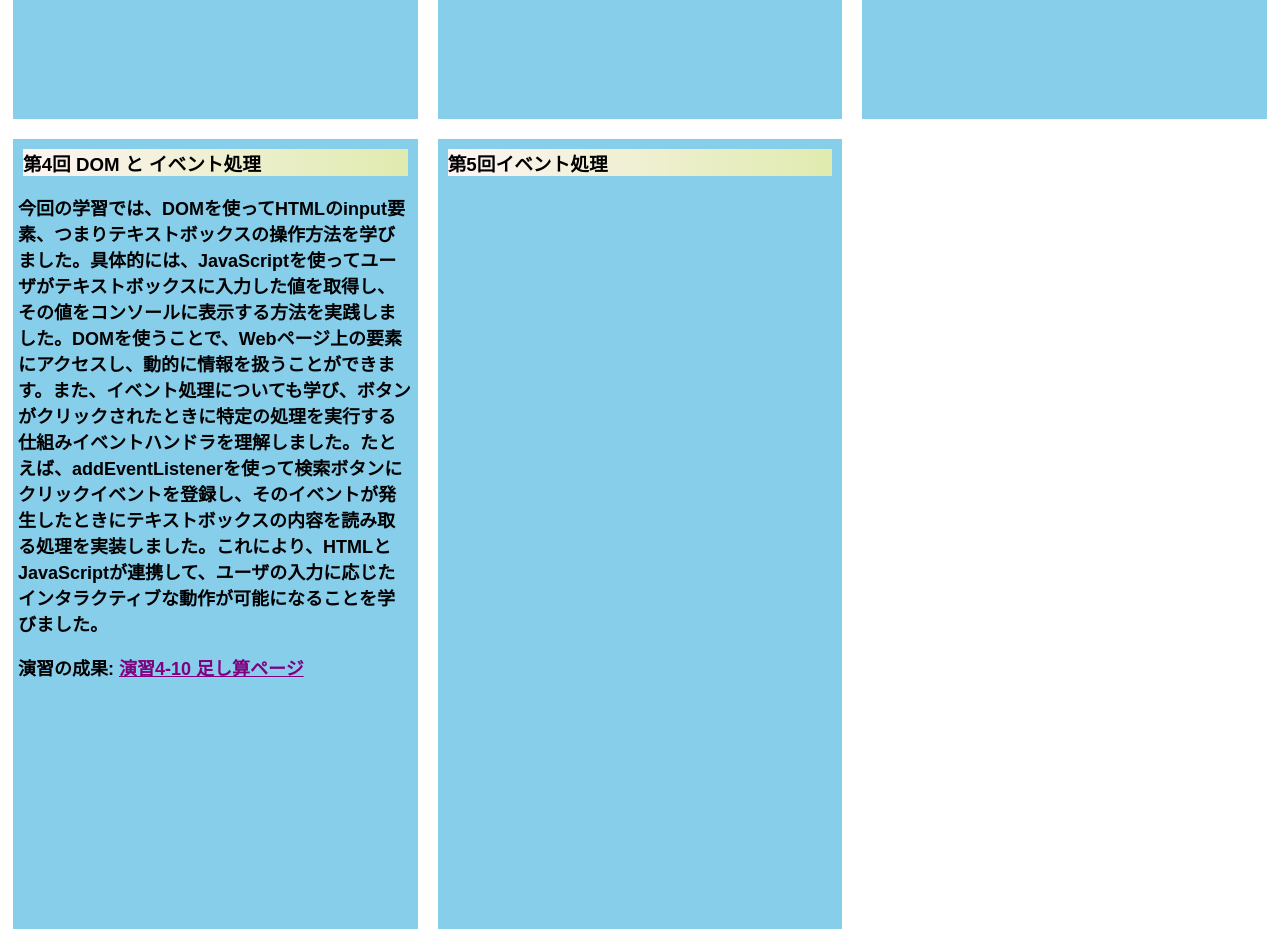
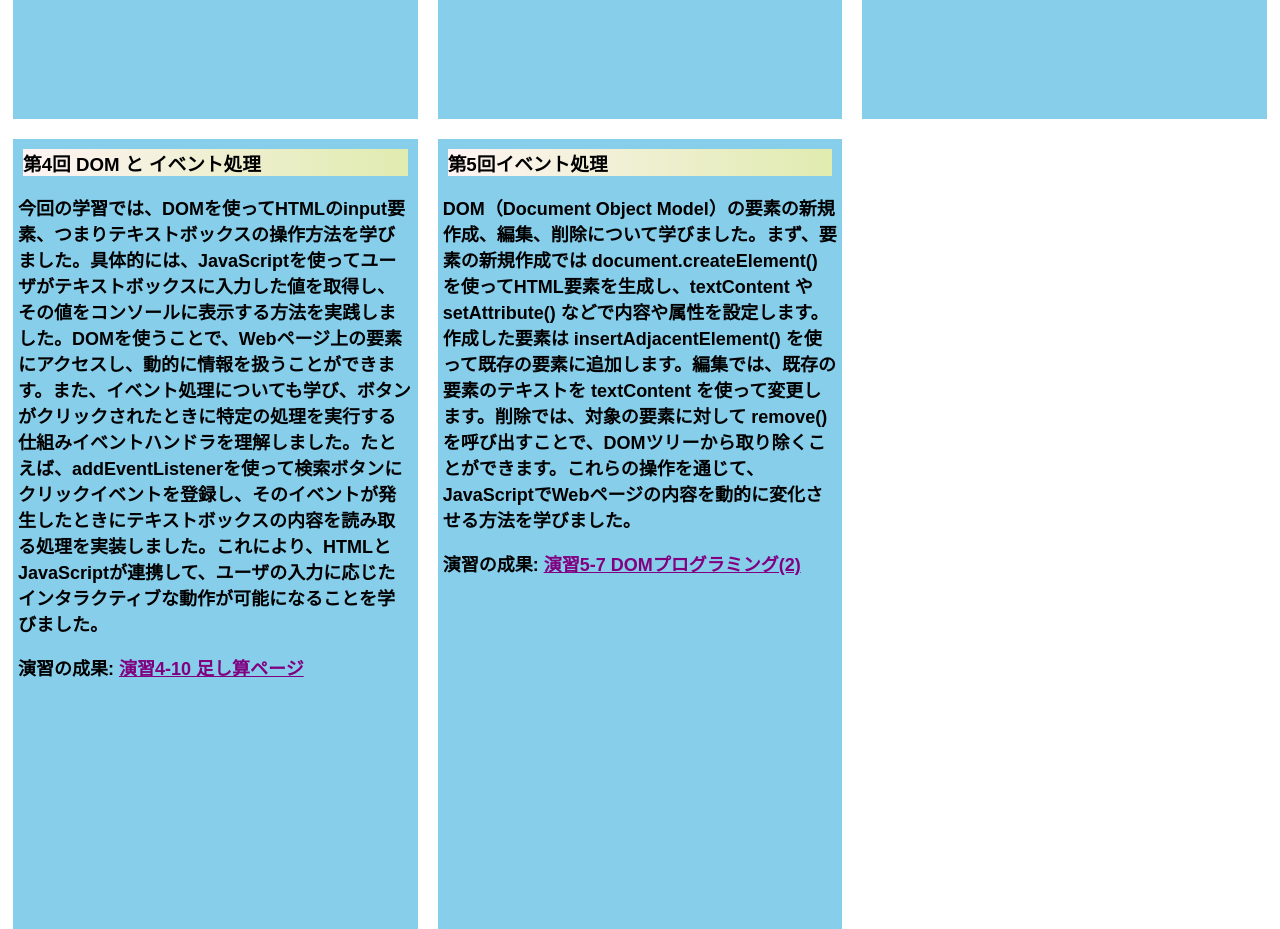
Before and after one commit to G484342024/medialabo, a plain HTML site: page index.html in a window 1280 px wide. Shown: the part 1420-2349 px from the top of the page. Drawn offline with Linux system fonts and the light colour scheme.

Commit message:
第五回課題完了

```diff
--- a/index.html
+++ b/index.html
@@ -54,7 +54,11 @@ JavaScriptの学習では、まず基本的な文法を理解することが大
         <a href="practice-eventdom/tashizan.html"
             target="_blank">演習4-10 足し算ページ</a>
         </p></div>
-         <div><h3>第5回イベント処理</h3></div>
+         <div><h3>第5回イベント処理</h3><p>DOM（Document Object Model）の要素の新規作成、編集、削除について学びました。まず、要素の新規作成では document.createElement() を使ってHTML要素を生成し、textContent や setAttribute() などで内容や属性を設定します。作成した要素は insertAdjacentElement() を使って既存の要素に追加します。編集では、既存の要素のテキストを textContent を使って変更します。削除では、対象の要素に対して remove() を呼び出すことで、DOMツリーから取り除くことができます。これらの操作を通じて、JavaScriptでWebページの内容を動的に変化させる方法を学びました。</p>
+        <p>演習の成果:
+          <a href="practice-dom2/dom2-exercise.html"
+              target="_blank">演習5-7 DOMプログラミング(2)</a>
+        </p></div>
         </div>
       </body>
 </html>
```
